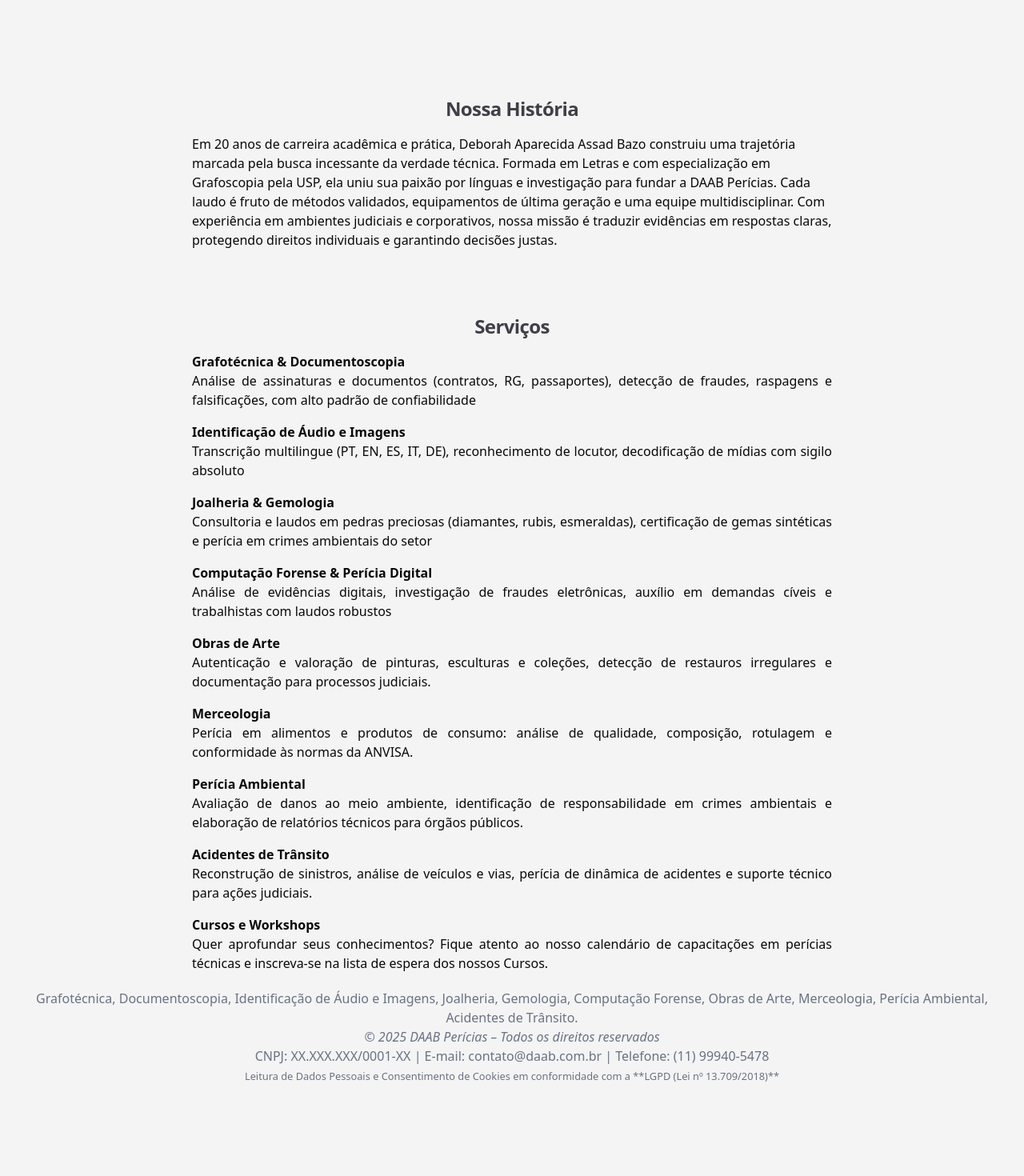
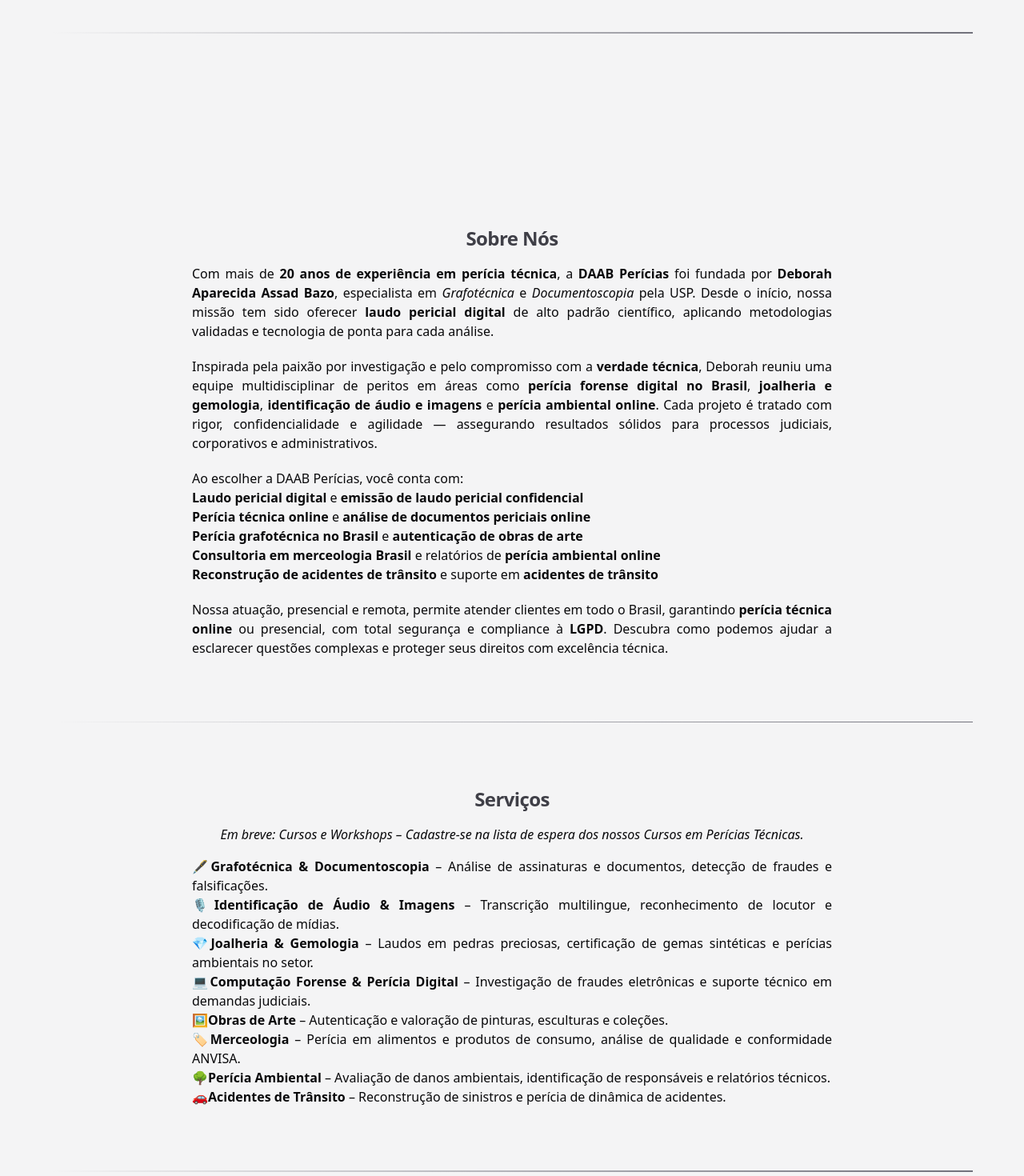
Before and after one commit to brunohhomem/daab-web, a Next.js app: page / in a window 1280 px wide. Shown: the part 540-2010 px from the top of the page at 80% size. Before the commit the page ends 1896 px from the top, so only its background shows below. Built offline with nearby package versions, Linux system fonts and the light colour scheme.

Commit message:
feat: add divider

```diff
--- a/src/app/page.tsx
+++ b/src/app/page.tsx
@@ -1,13 +1,17 @@
 import About from '@/components/About'
+import Divider from '@/components/Divider'
 import Hero from '@/components/Hero'
 import Services from '@/components/Services'
 
 export default function Home() {
   return (
-    <main className="flex flex-col items-center">
+    <main className="flex flex-col items-center px-4">
       <Hero />
+      <Divider />
       <About />
+      <Divider />
       <Services />
+      <Divider />
     </main>
   )
 }
--- a/src/components/About.tsx
+++ b/src/components/About.tsx
@@ -6,19 +6,63 @@
     >
       <div className="m-20"></div>
       <h2 className="text-zinc-700 text-2xl font-bold tracking-tight mb-4 text-center">
-        Nossa História
+        Sobre Nós
       </h2>
-      <p>
-        Em 20 anos de carreira acadêmica e prática, Deborah Aparecida Assad Bazo
-        construiu uma trajetória marcada pela busca incessante da verdade
-        técnica. Formada em Letras e com especialização em Grafoscopia pela USP,
-        ela uniu sua paixão por línguas e investigação para fundar a DAAB
-        Perícias. Cada laudo é fruto de métodos validados, equipamentos de
-        última geração e uma equipe multidisciplinar. Com experiência em
-        ambientes judiciais e corporativos, nossa missão é traduzir evidências
-        em respostas claras, protegendo direitos individuais e garantindo
-        decisões justas.
-      </p>
+      <div className="flex flex-col items-center gap-5 text-justify">
+        <p>
+          Com mais de <strong>20 anos de experiência em perícia técnica</strong>
+          , a <strong>DAAB Perícias</strong> foi fundada por{' '}
+          <strong>Deborah Aparecida Assad Bazo</strong>, especialista em{' '}
+          <em>Grafotécnica</em> e <em>Documentoscopia</em> pela USP. Desde o
+          início, nossa missão tem sido oferecer{' '}
+          <strong>laudo pericial digital</strong> de alto padrão científico,
+          aplicando metodologias validadas e tecnologia de ponta para cada
+          análise.
+        </p>
+        <p className="">
+          Inspirada pela paixão por investigação e pelo compromisso com a{' '}
+          <strong>verdade técnica</strong>, Deborah reuniu uma equipe
+          multidisciplinar de peritos em áreas como{' '}
+          <strong>perícia forense digital no Brasil</strong>,{' '}
+          <strong>joalheria e gemologia</strong>,{' '}
+          <strong>identificação de áudio e imagens</strong> e{' '}
+          <strong>perícia ambiental online</strong>. Cada projeto é tratado com
+          rigor, confidencialidade e agilidade — assegurando resultados sólidos
+          para processos judiciais, corporativos e administrativos.
+        </p>
+        <p className="flex flex-col h-full w-full">
+          Ao escolher a DAAB Perícias, você conta com:
+          <ul>
+            <li>
+              <strong>Laudo pericial digital</strong> e{' '}
+              <strong>emissão de laudo pericial confidencial</strong>
+            </li>
+            <li>
+              <strong>Perícia técnica online</strong> e{' '}
+              <strong>análise de documentos periciais online</strong>
+            </li>
+            <li>
+              <strong>Perícia grafotécnica no Brasil</strong> e{' '}
+              <strong>autenticação de obras de arte</strong>
+            </li>
+            <li>
+              <strong>Consultoria em merceologia Brasil</strong> e relatórios de{' '}
+              <strong>perícia ambiental online</strong>
+            </li>
+            <li>
+              <strong>Reconstrução de acidentes de trânsito</strong> e suporte
+              em <strong>acidentes de trânsito</strong>
+            </li>
+          </ul>
+        </p>
+        <p>
+          Nossa atuação, presencial e remota, permite atender clientes em todo o
+          Brasil, garantindo <strong>perícia técnica online</strong> ou
+          presencial, com total segurança e compliance à <strong>LGPD</strong>.
+          Descubra como podemos ajudar a esclarecer questões complexas e
+          proteger seus direitos com excelência técnica.
+        </p>
+      </div>
     </section>
   )
 }
--- /dev/null
+++ b/src/components/Divider.tsx
@@ -0,0 +1,5 @@
+export default function Divider() {
+  return (
+    <div className="w-full h-px max-w-6xl mx-auto my-20 py-[0.05rem] bg-gradient-to-r from-transparent to-zinc-500"></div>
+  )
+}
--- a/src/components/Footer.tsx
+++ b/src/components/Footer.tsx
@@ -1,6 +1,6 @@
 export default function Footer() {
   return (
-    <footer className="mt-5 px-4 text-center text-gray-500">
+    <footer className="mt-10 px-4 text-center text-gray-500">
       <p>
         <span>
           Grafotécnica, Documentoscopia, Identificação de Áudio e Imagens,
--- a/src/components/Hero.tsx
+++ b/src/components/Hero.tsx
@@ -5,7 +5,7 @@
   return (
     <section
       id="hero"
-      className="flex flex-col items-center mb-28 max-w-[50rem] sm:mb-0 scroll-mt-[100rem]"
+      className="flex flex-col items-center max-w-[60rem] sm:mb-0 scroll-mt-[100rem]"
     >
       <div className="m-20">
         <Image src={logo} alt="Logo" sizes="20" suppressHydrationWarning />
--- a/src/components/Services.tsx
+++ b/src/components/Services.tsx
@@ -2,83 +2,49 @@
   return (
     <section
       id="services"
-      className="flex flex-col items-center m-20 max-w-[50rem] sm:mb-0 scroll-mt-[100rem]"
+      className="flex flex-col items-center flex-grow max-w-[50rem] sm:mb-0 scroll-mt-[100rem]"
     >
       <h2 className="text-zinc-700 text-2xl font-bold tracking-tight mb-4 text-center">
         Serviços
       </h2>
-      <li className="flex flex-col gap-4 text-justify">
-        <ul className="">
-          <h4 className="font-semibold">Grafotécnica & Documentoscopia</h4>
-          <p className="">
-            Análise de assinaturas e documentos (contratos, RG, passaportes),
-            detecção de fraudes, raspagens e falsificações, com alto padrão de
-            confiabilidade
-          </p>
-        </ul>
-        <ul className="">
-          <h4 className="font-semibold">Identificação de Áudio e Imagens</h4>
-          <p>
-            Transcrição multilingue (PT, EN, ES, IT, DE), reconhecimento de
-            locutor, decodificação de mídias com sigilo absoluto
-          </p>
-        </ul>
-        <ul className="">
-          <h4 className="font-semibold">Joalheria & Gemologia</h4>
-          <p>
-            Consultoria e laudos em pedras preciosas (diamantes, rubis,
-            esmeraldas), certificação de gemas sintéticas e perícia em crimes
-            ambientais do setor
-          </p>
-        </ul>
-        <ul className="">
-          <h4 className="font-semibold">
-            Computação Forense & Perícia Digital
-          </h4>
-          <p>
-            Análise de evidências digitais, investigação de fraudes eletrônicas,
-            auxílio em demandas cíveis e trabalhistas com laudos robustos
-          </p>
-        </ul>
-        <ul className="">
-          <h4 className="font-semibold">Obras de Arte</h4>
-          <p>
-            Autenticação e valoração de pinturas, esculturas e coleções,
-            detecção de restauros irregulares e documentação para processos
-            judiciais.
-          </p>
-        </ul>
-        <ul className="">
-          <h4 className="font-semibold">Merceologia</h4>
-          <p>
-            Perícia em alimentos e produtos de consumo: análise de qualidade,
-            composição, rotulagem e conformidade às normas da ANVISA.
-          </p>
-        </ul>
-        <ul className="">
-          <h4 className="font-semibold">Perícia Ambiental</h4>
-          <p>
-            Avaliação de danos ao meio ambiente, identificação de
-            responsabilidade em crimes ambientais e elaboração de relatórios
-            técnicos para órgãos públicos.
-          </p>
-        </ul>
-        <ul className="">
-          <h4 className="font-semibold">Acidentes de Trânsito</h4>
-          <p>
-            Reconstrução de sinistros, análise de veículos e vias, perícia de
-            dinâmica de acidentes e suporte técnico para ações judiciais.
-          </p>
-        </ul>
-        <ul className="">
-          <h4 className="font-semibold">Cursos e Workshops </h4>
-          <p>
-            Quer aprofundar seus conhecimentos? Fique atento ao nosso calendário
-            de capacitações em perícias técnicas e inscreva-se na lista de
-            espera dos nossos Cursos.
-          </p>
-        </ul>
-      </li>
+      <p className="italic mb-4">
+        Em breve: Cursos e Workshops – Cadastre-se na lista de espera dos nossos
+        Cursos em Perícias Técnicas.
+      </p>
+      <ul className="text-justify gap-4">
+        <li>
+          🖋️<strong>Grafotécnica & Documentoscopia</strong> – Análise de
+          assinaturas e documentos, detecção de fraudes e falsificações.
+        </li>
+        <li>
+          🎙️<strong>Identificação de Áudio & Imagens</strong> – Transcrição
+          multilingue, reconhecimento de locutor e decodificação de mídias.
+        </li>
+        <li>
+          💎<strong>Joalheria & Gemologia</strong> – Laudos em pedras preciosas,
+          certificação de gemas sintéticas e perícias ambientais no setor.
+        </li>
+        <li>
+          💻<strong>Computação Forense & Perícia Digital</strong> – Investigação
+          de fraudes eletrônicas e suporte técnico em demandas judiciais.
+        </li>
+        <li>
+          🖼️<strong>Obras de Arte</strong> – Autenticação e valoração de
+          pinturas, esculturas e coleções.
+        </li>
+        <li>
+          🏷️<strong>Merceologia</strong> – Perícia em alimentos e produtos de
+          consumo, análise de qualidade e conformidade ANVISA.
+        </li>
+        <li>
+          🌳<strong>Perícia Ambiental</strong> – Avaliação de danos ambientais,
+          identificação de responsáveis e relatórios técnicos.
+        </li>
+        <li>
+          🚗<strong>Acidentes de Trânsito</strong> – Reconstrução de sinistros e
+          perícia de dinâmica de acidentes.
+        </li>
+      </ul>
     </section>
   )
 }
```
